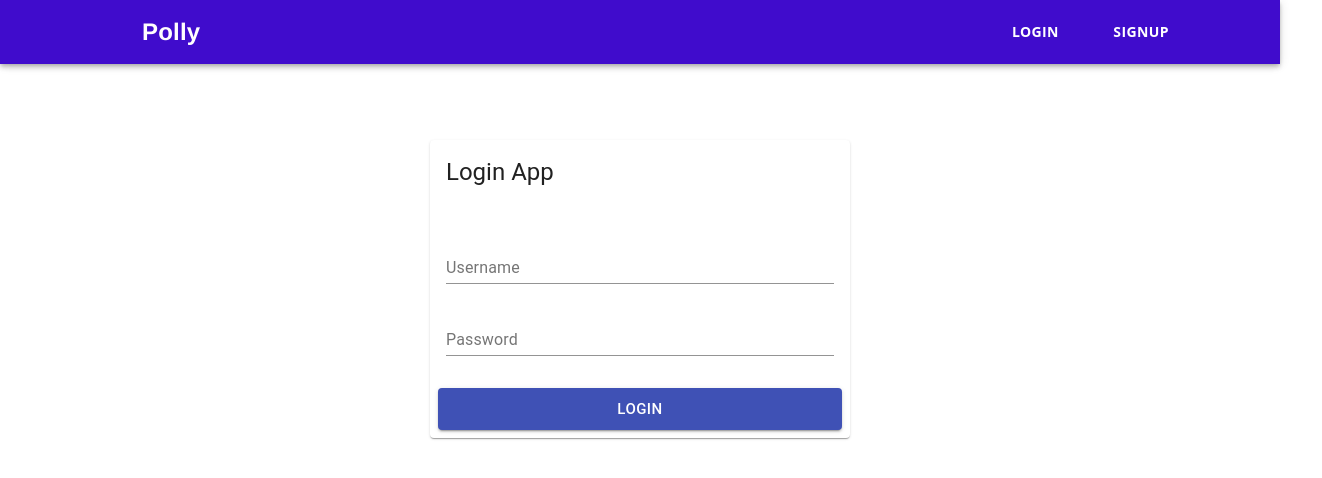
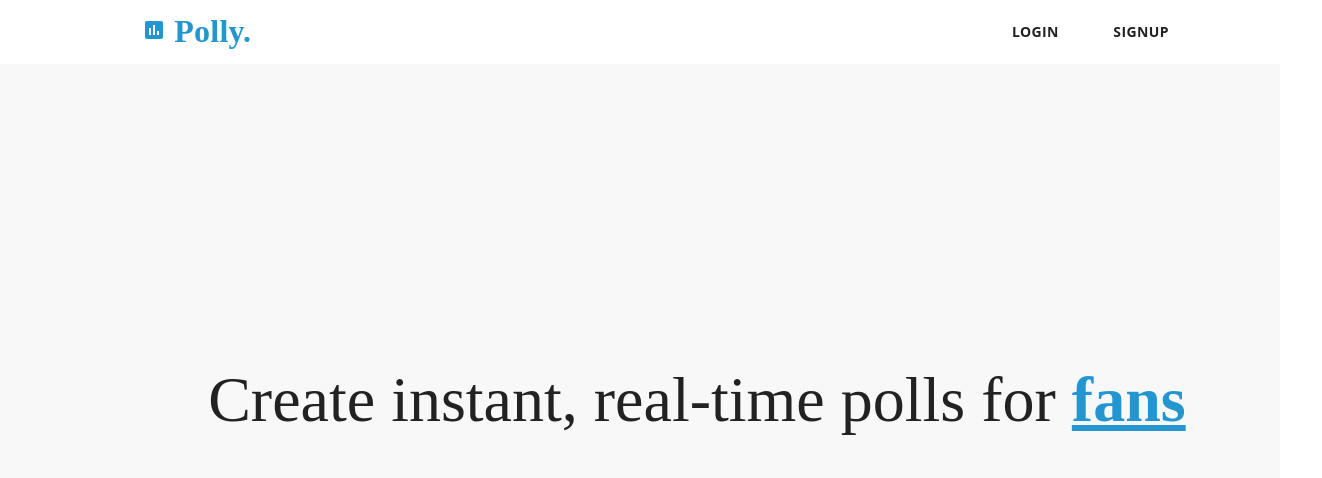
Before and after one commit to G-khan/polly, a React (Create React App) app in the folder polly-client/: page / in a window 1280 px wide. Shown: the top 478 px of the page, 1322 px wide, since content can reach past the window. Built offline with nearby package versions, Linux system fonts and the light colour scheme.

Commit message:
index design improved

```diff
--- a/polly-client/package.json
+++ b/polly-client/package.json
@@ -12,6 +12,8 @@
     "react-dom": "^17.0.2",
     "react-router-dom": "^5.2.0",
     "react-scripts": "4.0.3",
+    "react-text-loop": "^2.3.0",
+    "react-typical": "^0.1.3",
     "web-vitals": "^1.1.1"
   },
   "scripts": {
--- a/polly-client/src/App.css
+++ b/polly-client/src/App.css
@@ -1,42 +1,73 @@
-.App {
-  text-align: center;
+
+
+.wrapper{
+    background-color: gray;
+    color: #2D2D2D;
+    font-family: 'Ubuntu';
+    transition: background-color 0.5s ease;
+    height: 100%;
+    margin:0px auto;
 }
 
-.App-logo {
-  height: 40vmin;
-  pointer-events: none;
+
+
+
+.slogan{
+  margin: 0;
+    position: absolute;
+    top: 50%;
+    left: 50%;
+    margin-right: -50%;
+    transform: translate(-50%, -50%);
+    font-size: 64px;
+    color: #222222;
+}
+.changing-keywords{
+  vertical-align:-webkit-baseline-middle;
+  height:20px;
+  display: inline-block;
+    color: #2496cf;
+}
+.hidden{
+  position:absolute;
+  top: 20px;
+  display:inline-block;
+  width:250px;
+    opacity:0;
+  animation: slideme 8s infinite;
+}
+.hidden:nth-child(3){
+  animation-delay: 2s;
+}
+.hidden:nth-child(5){
+  animation-delay: 4s;
+}
+.hidden:nth-child(7){
+  animation-delay: 6s;
 }
 
-@media (prefers-reduced-motion: no-preference) {
-  .App-logo {
-    animation: App-logo-spin infinite 20s linear;
+@keyframes slideme {
+  0% {
+    top: 20px;
+    opacity:0;
+  }
+  5% {
+    top:  0px;
+    opacity:1;
+  }
+  10%{
+    top : 0;
+    opacity:1;
+  }
+  20%{
+    opacity:1;
+  }
+  25% {
+  opacity:0.1;
+    top : 0;
+  }
+  30% {
+    opacity:0;
+    top: 20px;
   }
 }
-
-.App-header {
-  background-color: #282c34;
-  min-height: 100vh;
-  display: flex;
-  flex-direction: column;
-  align-items: center;
-  justify-content: center;
-  font-size: calc(10px + 2vmin);
-  color: white;
-}
-
-.App-link {
-  color: #61dafb;
-}
-
-@keyframes App-logo-spin {
-  from {
-    transform: rotate(0deg);
-  }
-  to {
-    transform: rotate(360deg);
-  }
-}
-
-.wrapper {
-  padding: 20px;
-}
--- a/polly-client/src/App.js
+++ b/polly-client/src/App.js
@@ -2,18 +2,29 @@ import React, { useState } from 'react';
 import './App.css';
 import Dashboard from './components/Dashboard/Dashboard';
 import Preferences from './components/Preferences/Preferences';
+import Header from './components/Dashboard/Header';
 import { BrowserRouter, Route, Switch } from 'react-router-dom';
-import Login from './components/Login/Login';
 
 function App() {
-  const [token, setToken] = useState();
-  if(!token) {
-    return <Login setToken={setToken} />
-  }
 
-  return(
-    <div className="wrapper">
-      <h1>Application</h1>
+
+  return (
+    <main>
+      <Header />
+      <div className="wrapper">
+      <div style={{ height: "100vh", background: "#f8f8f8", color: "black" }}>
+          <div class="slogan">
+          Create instant, real-time polls for <div style={{ textDecoration: 'underline'}} class="changing-keywords" id="change">
+              <strong>
+                <u class="hidden">free</u><br />
+                <u class="hidden">fun</u><br />
+                <u class="hidden">fans</u><br />
+                <u class="hidden">decision</u>
+              </strong>
+            </div>
+          </div>
+        </div>
+      </div>
       <BrowserRouter>
         <Switch>
           <Route path="/dashboard">
@@ -24,7 +35,7 @@ function App() {
           </Route>
         </Switch>
       </BrowserRouter>
-    </div>
+    </main>
   );
 }
 
--- a/polly-client/src/components/Dashboard/Header.js
+++ b/polly-client/src/components/Dashboard/Header.js
@@ -12,7 +12,7 @@ import {
 import MenuIcon from "@material-ui/icons/Menu";
 import React, { useState, useEffect } from "react";
 import { Link as RouterLink } from "react-router-dom";
-
+import PollIcon from '@material-ui/icons/Poll';
 
 const headersData = [
     {
@@ -48,18 +48,20 @@ const headersData = [
 
 const useStyles = makeStyles(() => ({
     header: {
-        backgroundColor: "#400CCC",
+        backgroundColor: "#FFF",
         paddingRight: "79px",
         paddingLeft: "118px",
         "@media (max-width: 900px)": {
             paddingLeft: 0,
         },
+        boxShadow:'none'
+
     },
     logo: {
-        fontFamily: "Helvetica",
+        fontFamily: "Lemonada",
         fontWeight: 900,
-        fontSize:24,
-        color: "#FFFEFE",
+        fontSize:32,
+        color: "#2496cf",
         textAlign: "left",
     },
     menuButton: {
@@ -71,6 +73,11 @@ const useStyles = makeStyles(() => ({
     toolbar: {
         display: "flex",
         justifyContent: "space-between",
+        border:0
+        ,shadowRadius: 0,
+        shadowOffset: {
+            height: 0,
+        },
     },
     drawerContainer: {
         padding: "20px 30px",
@@ -102,8 +109,8 @@ export default function Header() {
 
     const displayDesktop = () => {
         return (
-            <Toolbar className={toolbar}>
-                {femmecubatorLogo}
+            <Toolbar  no-border  className={toolbar}>
+                {pollyLogo}
                 <div>{getMenuButtons()}</div>
             </Toolbar>
         );
@@ -139,7 +146,7 @@ export default function Header() {
                     <div className={drawerContainer}>{getDrawerChoices()}</div>
                 </Drawer>
 
-                <div>{femmecubatorLogo}</div>
+                <div>{pollyLogo}</div>
             </Toolbar>
         );
     };
@@ -163,9 +170,9 @@ export default function Header() {
             });
     };
 
-    const femmecubatorLogo = (
+    const pollyLogo = (
         <Typography variant="h6" component="h1" className={logo}>
-            Polly
+             <PollIcon /> Polly.
         </Typography>
     );
 
@@ -175,7 +182,7 @@ export default function Header() {
                 <Button
                     {...{
                         key: label,
-                        color: "inherit",
+                        color: "black",
                         to: href,
                         className: menuButton,
                     }}
@@ -188,7 +195,7 @@ export default function Header() {
 
     return (
         <header>
-            <AppBar className={header}>
+            <AppBar  position="static" className={header}>
                 {mobileView ? displayMobile() : displayDesktop()}
             </AppBar>
         </header>
--- a/polly-client/src/components/Login/Login.js
+++ b/polly-client/src/components/Login/Login.js
@@ -14,6 +14,7 @@ export default function Login() {
     return (
         <div className="login-wrapper">
             <Header />
+
             <form>
                 <Card>
                     <CardHeader title="Login App" />
--- a/polly-client/src/index.css
+++ b/polly-client/src/index.css
@@ -11,3 +11,7 @@ code {
   font-family: source-code-pro, Menlo, Monaco, Consolas, 'Courier New',
     monospace;
 }
+
+@import url('https://fonts.googleapis.com/css2?family=Zen+Dots&display=swap');
+@import url('https://fonts.googleapis.com/css2?family=Lemonada:wght@600&family=Zen+Dots&display=swap');
+@import url('https://fonts.googleapis.com/css2?family=Ubuntu:wght@300&display=swap');
```
Also changed, not shown: 1 other file (tests, documents, lock files or other folders).
